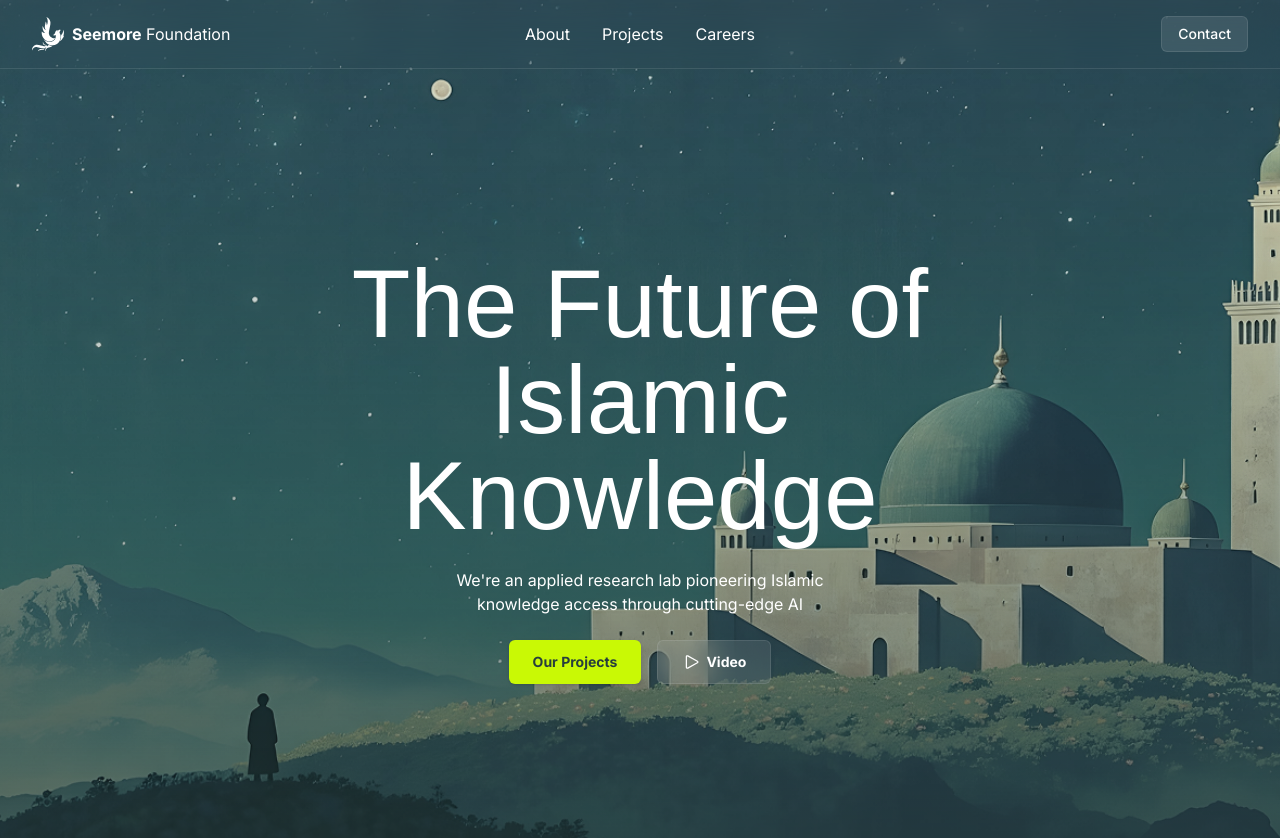
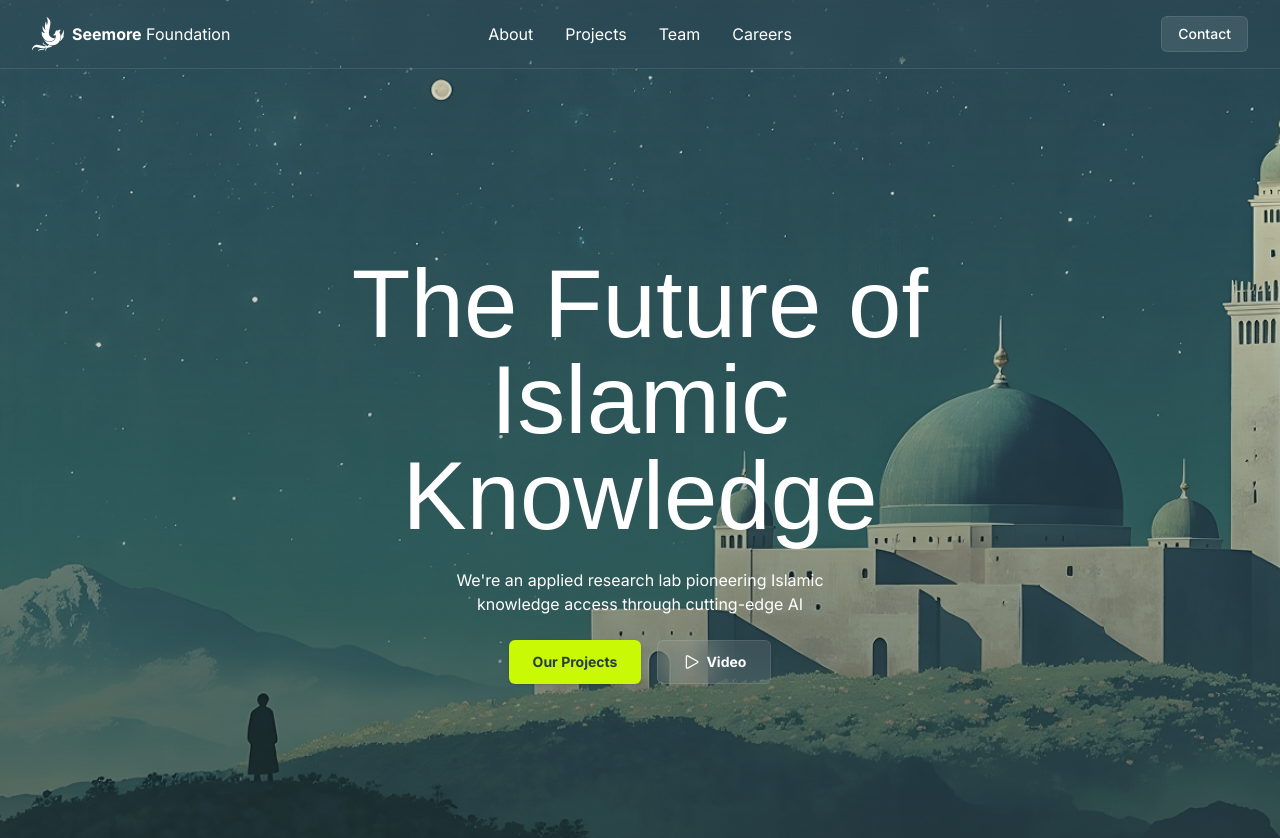
Before and after one commit to seemorg/digitalseem.org, a Next.js app: page / in a window 1280 px wide. Shown: the top 838 px of the page. Built offline with nearby package versions, Linux system fonts and the light colour scheme; no server answers; a web font is replaced by a local one.

Commit message:
Add team in the navbar

```diff
--- a/src/app/_components/team.tsx
+++ b/src/app/_components/team.tsx
@@ -85,7 +85,7 @@ const team = [
 
 export default function Team() {
   return (
-    <section className="py-28">
+    <section id="team" className="py-28">
       <Container>
         <Pill>Team</Pill>
         <div className="mt-6 flex flex-col gap-6 md:flex-row md:items-center md:justify-between">
--- a/src/components/layout/navbar.tsx
+++ b/src/components/layout/navbar.tsx
@@ -14,6 +14,10 @@ const links = [
   {
     href: "/#projects",
     label: "Projects",
+  },
+  {
+    href: "/#team",
+    label: "Team",
   },
   {
     href: "/careers",
```
